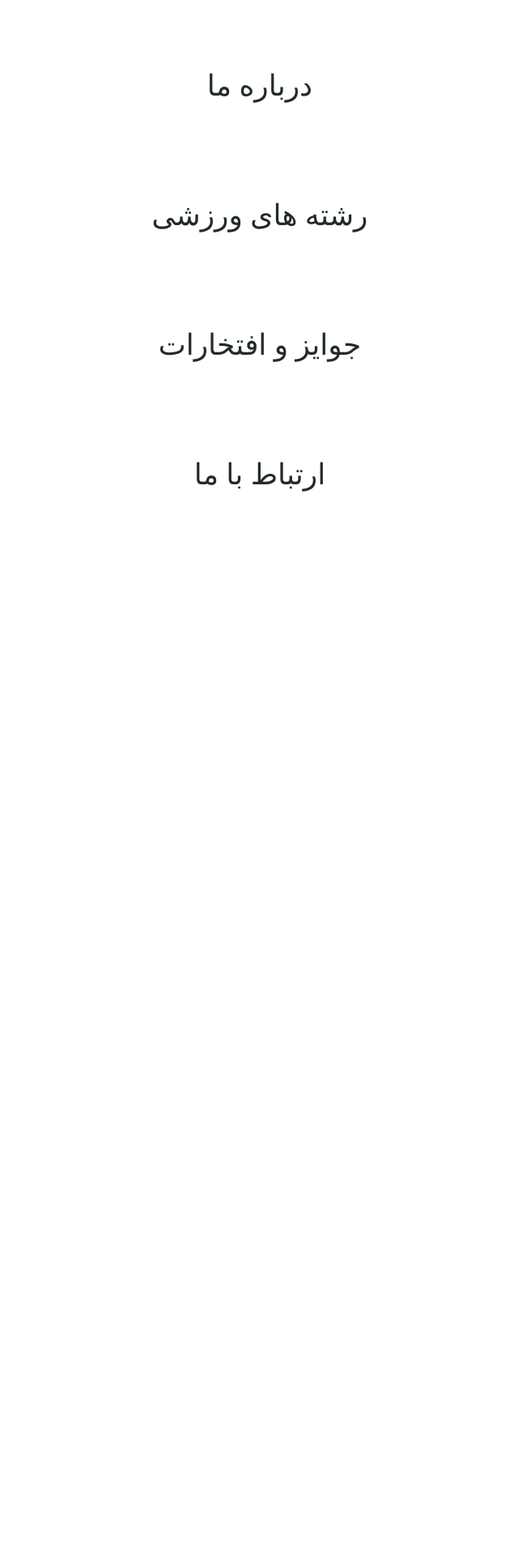
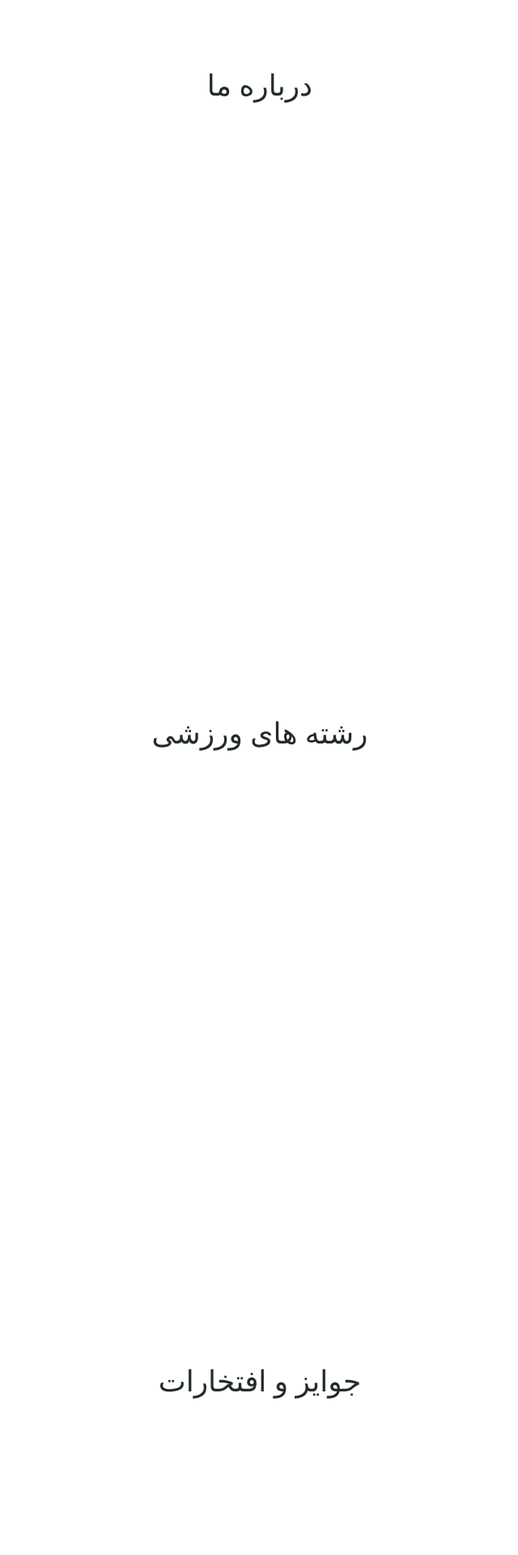
Before and after one commit to alihajiali/maramis, a FastAPI app: page / in a window 1280 px wide. Shown: the part 989-2909 px from the top of the page at 81% size, without its empty margins (319-959 px from the left). Before the commit the page ends 1596 px from the top, so only its background shows below. Run offline with FastAPI, Linux system fonts and the light colour scheme; some libraries are stand-ins or nearby versions.

Commit message:
first commit

```diff
--- a/static/css/styles.css
+++ b/static/css/index-styles.css
@@ -75,6 +75,10 @@ img {
   color: var(--title-color);
   text-align: center;
   margin-bottom: 1.5rem;
+}
+
+.section__other__height {
+  height: 100vh;
 }
 
 .section__height {
--- /dev/null
+++ b/templates/include/body-item/body-home.html
@@ -0,0 +1,18 @@
+<section class="home">
+    <div id="carousel" class="carousel slide" data-ride="carousel">
+        <div class="carousel-controls">
+            <ol class="carousel-indicators">
+                <li data-target="#carousel" data-slide-to="0" style="background-image: url(static/images/home-slider/slide-1.jpg);"></li>
+                <li data-target="#carousel" data-slide-to="1" style="background-image: url(static/images/home-slider/slide-2.jpg);"></li>
+                <li data-target="#carousel" data-slide-to="2" style="background-image: url(static/images/home-slider/slide-3.jpg);"></li>
+            </ol>
+            <a class="carousel-control-prev" role="button" data-slide="prev" href="#carousel"><img src="static/images/home-slider/left-arrow.svg" alt="Previous"></a>
+            <a class="carousel-control-next" role="button" data-slide="next" href="#carousel"><img src="static/images/home-slider/right-arrow.svg" alt="Next"></a>
+        </div>
+        <div class="carousel-inner">
+            <div class="carousel-item active" style="background-image: url(static/images/home-slider/slide-1.jpg);"></div>
+            <div class="carousel-item" style="background-image: url(static/images/home-slider/slide-2.jpg);"></div>
+            <div class="carousel-item" style="background-image: url(static/images/home-slider/slide-3.jpg);"></div>
+        </div>
+    </div>
+</section>
--- /dev/null
+++ b/templates/include/body.html
@@ -0,0 +1,28 @@
+<main>
+    <!--=============== HOME ===============-->
+    <section class="container section section__height" id="home">
+        <h2 class="section__title">خانه</h2>
+    </section>
+
+    {% include 'include/body-item/body-home.html' %}
+
+    <!--=============== ABOUT ===============-->
+    <section class="container section section__other__height" id="about">
+        <h2 class="section__title">درباره ما</h2>
+    </section>
+
+    <!--=============== FIELD ===============-->
+    <section class="container section section__other__height" id="skills">
+        <h2 class="section__title">رشته های ورزشی</h2>
+    </section>
+
+    <!--=============== WIN ===============-->
+    <section class="container section section__other__height" id="portfolio">
+        <h2 class="section__title">جوایز و افتخارات</h2>
+    </section>
+
+    <!--=============== CONTACTME ===============-->
+    <section class="container section section__other__height" id="contactme">
+        <h2 class="section__title">ارتباط با ما</h2>
+    </section>
+</main>
--- a/templates/index.html
+++ b/templates/index.html
@@ -6,112 +6,20 @@
     <meta name="viewport" content="width=device-width, initial-scale=1">
     <link id="favicon" rel="icon" type="image/x-icon" href="static/images/favicon.ico">
     <title>MARAMIS</title>
-
+    <!-- navbar & body -->
     <link rel="stylesheet" href="https://cdn.jsdelivr.net/npm/boxicons@latest/css/boxicons.min.css">
-    <link rel="stylesheet" href="static/css/styles.css">
-
+    <link rel="stylesheet" href="static/css/index-styles.css">
+    <!-- image slider -->
     <link rel="stylesheet" href="static/css/bootstrap.min.css">
     <link rel="stylesheet" href="static/css/slider-style.css">
 </head>
 
 <body>
-
-    <!--=============== HEADER ===============-->
-    <header class="header" id="header">
-        <nav class="nav container">
-            <a href="#" class="nav__logo">MARAMIS</a>
-
-            <div class="nav__menu" id="nav-menu">
-                <ul class="nav__list">
-                    <li class="nav__item">
-                        <a href="#home" class="nav__link active-link">
-                            <i class='bx bx-home-alt nav__icon'></i>
-                            <span class="nav__name">خانه</span>
-                        </a>
-                    </li>
-
-                    <li class="nav__item">
-                        <a href="#about" class="nav__link">
-                            <i class='bx bx-user nav__icon'></i>
-                            <span class="nav__name">درباره ما</span>
-                        </a>
-                    </li>
-
-                    <li class="nav__item">
-                        <a href="#skills" class="nav__link">
-                            <i class='bx bx-body nav__icon'></i>
-                            <span class="nav__name">رشته های ورزشی</span>
-                        </a>
-                    </li>
-
-                    <li class="nav__item">
-                        <a href="#portfolio" class="nav__link">
-                            <i class='bx bx-trophy nav__icon'></i>
-                            <span class="nav__name">جوایز و افتخارات</span>
-                        </a>
-                    </li>
-
-                    <li class="nav__item">
-                        <a href="#contactme" class="nav__link">
-                            <i class='bx bx-message-square-detail nav__icon'></i>
-                            <span class="nav__name">ارتباط با ما</span>
-                        </a>
-                    </li>
-                </ul>
-            </div>
-
-        </nav>
-    </header>
-
-    <main>
-        <!--=============== HOME ===============-->
-        <section class="container section section__height" id="home">
-            <h2 class="section__title">خانه</h2>
-        </section>
-
-        <section class="home">
-            <div id="carousel" class="carousel slide" data-ride="carousel">
-                <div class="carousel-controls">
-                    <ol class="carousel-indicators">
-                        <li data-target="#carousel" data-slide-to="0" style="background-image: url(static/images/home-slider/slide-1.jpg);"></li>
-                        <li data-target="#carousel" data-slide-to="1" style="background-image: url(static/images/home-slider/slide-2.jpg);"></li>
-                        <li data-target="#carousel" data-slide-to="2" style="background-image: url(static/images/home-slider/slide-3.jpg);"></li>
-                    </ol>
-                    <a class="carousel-control-prev" role="button" data-slide="prev" href="#carousel"><img src="static/images/home-slider/left-arrow.svg" alt="Previous"></a>
-                    <a class="carousel-control-next" role="button" data-slide="next" href="#carousel"><img src="static/images/home-slider/right-arrow.svg" alt="Next"></a>
-                </div>
-                <div class="carousel-inner">
-                    <div class="carousel-item active" style="background-image: url(static/images/home-slider/slide-1.jpg);"></div>
-                    <div class="carousel-item" style="background-image: url(static/images/home-slider/slide-2.jpg);"></div>
-                    <div class="carousel-item" style="background-image: url(static/images/home-slider/slide-3.jpg);"></div>
-                </div>
-            </div>
-        </section>
-
-        <!--=============== ABOUT ===============-->
-        <section class="container section section__height" id="about">
-            <h2 class="section__title">درباره ما</h2>
-        </section>
-
-        <!--=============== SKILLS ===============-->
-        <section class="container section section__height" id="skills">
-            <h2 class="section__title">رشته های ورزشی</h2>
-        </section>
-
-        <!--=============== PORTFOLIO ===============-->
-        <section class="container section section__height" id="portfolio">
-            <h2 class="section__title">جوایز و افتخارات</h2>
-        </section>
-
-        <!--=============== CONTACTME ===============-->
-        <section class="container section section__height" id="contactme">
-            <h2 class="section__title">ارتباط با ما</h2>
-        </section>
-    </main>
-
-
-    <!--=============== MAIN JS ===============-->
-    <script src="static/js/main.js"></script>
+    {% include 'include/navbar.html' %}
+    {% include 'include/body.html' %}
+    <!-- navbar & body -->
+    <script src="static/js/index.js"></script>
+    <!-- image slider -->
     <script src="static/js/bootstrap.bundle.min.js"></script>
 </body>
 
```
Also changed, not shown: main.py (+2 -7 lines), requirements.txt (added, +35 -0 lines), templates/include/navbar.html (added, +45 -0 lines), .docker-compose.yml (added), static/js/index.js (renamed from static/js/main.js), 2 other files.
